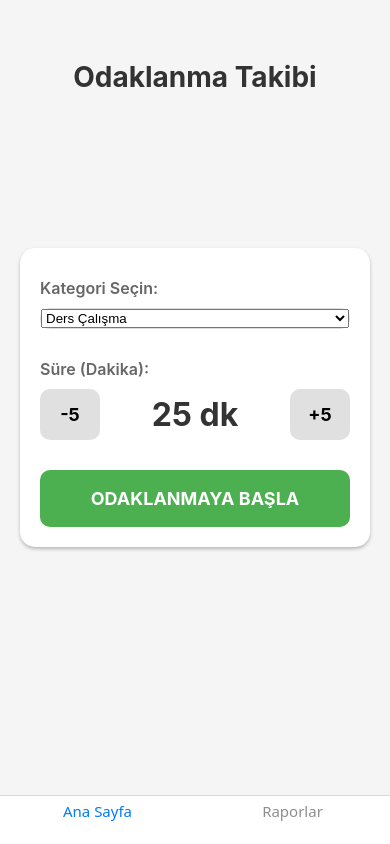
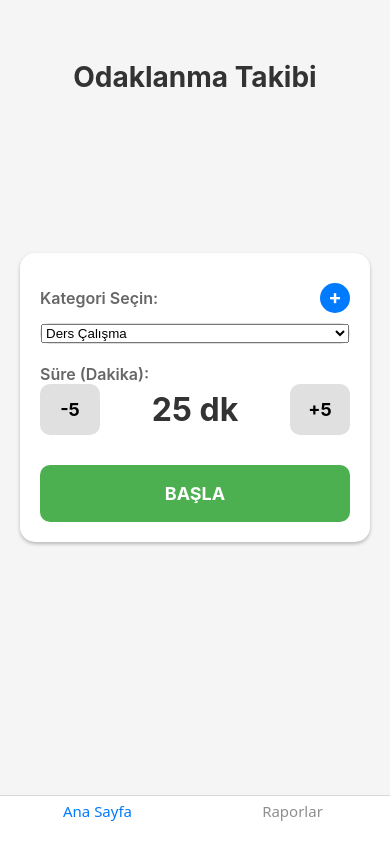
Before and after one commit to ozmen-erenozan/Pomodoro-mobil, a React Native app: screen / in a window 390 px wide. Built offline with nearby package versions, Linux system fonts and the light colour scheme.

Commit message:
Kategori alanına ekleme özelliği getirildi

```diff
--- a/src/components/FocusSettings.js
+++ b/src/components/FocusSettings.js
@@ -1,31 +1,74 @@
-import React from 'react';
-import { View, Text, StyleSheet, TouchableOpacity } from 'react-native';
+import React, { useState } from 'react';
+import { View, Text, StyleSheet, TouchableOpacity, TextInput } from 'react-native';
 import { Picker } from '@react-native-picker/picker';
 
 const FocusSettings = ({
+  categories,          // YENİ: Kategori listesi dışarıdan geliyor
   selectedCategory,
   setSelectedCategory,
+  onAddCategory,       // YENİ: Kategori ekleme fonksiyonu
   workTime,
   onTimeChange,
   onStart
 }) => {
+  // Yeni kategori ekleme modu açık mı?
+  const [isAdding, setIsAdding] = useState(false);
+  const [newCategoryName, setNewCategoryName] = useState('');
+
+  const handleAddPress = () => {
+    if (newCategoryName.trim().length > 0) {
+      onAddCategory(newCategoryName); // Listeye ekle
+      setSelectedCategory(newCategoryName); // Yeni ekleneni seçili yap
+      setNewCategoryName(''); // Kutuyu temizle
+      setIsAdding(false); // Ekleme modunu kapat
+    }
+  };
+
   return (
     <View style={styles.settingsContainer}>
-      {/* 1. KATEGORİ SEÇİMİ */}
-      <Text style={styles.label}>Kategori Seçin:</Text>
+
+      {/* --- 1. KATEGORİ BAŞLIĞI VE (+) BUTONU --- */}
+      <View style={styles.headerRow}>
+        <Text style={styles.label}>Kategori Seçin:</Text>
+
+        {/* Artı Butonu */}
+        <TouchableOpacity
+          style={styles.addBtn}
+          onPress={() => setIsAdding(!isAdding)}
+        >
+          <Text style={styles.addBtnText}>{isAdding ? "x" : "+"}</Text>
+        </TouchableOpacity>
+      </View>
+
+      {/* --- KATEGORİ EKLEME KUTUSU (Sadece (+) basılınca görünür) --- */}
+      {isAdding && (
+        <View style={styles.inputContainer}>
+          <TextInput
+            style={styles.input}
+            placeholder="Yeni kategori adı..."
+            value={newCategoryName}
+            onChangeText={setNewCategoryName}
+          />
+          <TouchableOpacity style={styles.saveBtn} onPress={handleAddPress}>
+            <Text style={styles.saveBtnText}>EKLE</Text>
+          </TouchableOpacity>
+        </View>
+      )}
+
+      {/* --- KATEGORİ LİSTESİ (PICKER) --- */}
       <View style={styles.pickerContainer}>
         <Picker
           selectedValue={selectedCategory}
           onValueChange={(itemValue) => setSelectedCategory(itemValue)}
         >
-          <Picker.Item label=" Ders Çalışma" value="Ders Çalışma" />
-          <Picker.Item label=" Kodlama" value="Kodlama" />
-          <Picker.Item label=" Kitap Okuma" value="Kitap Okuma" />
-          <Picker.Item label=" Proje" value="Proje" />
+          {/* Kategorileri döngü ile listeliyoruz */}
+          {categories.map((cat, index) => (
+            <Picker.Item key={index} label={cat} value={cat} />
+          ))}
         </Picker>
       </View>
 
-      {/* 2. SÜRE AYARLAMA */}
+      {/* --- 2. SÜRE AYARLAMA --- */}
       <Text style={styles.label}>Süre (Dakika):</Text>
       <View style={styles.timeControl}>
         <TouchableOpacity onPress={() => onTimeChange(-5)} style={styles.timeBtn}>
@@ -39,9 +82,9 @@ const FocusSettings = ({
         </TouchableOpacity>
       </View>
 
-      {/* 3. BAŞLAT BUTONU */}
+      {/* --- 3. BAŞLAT BUTONU --- */}
       <TouchableOpacity style={styles.startBtn} onPress={onStart}>
-        <Text style={styles.startBtnText}>ODAKLANMAYA BAŞLA</Text>
+        <Text style={styles.startBtnText}>BAŞLA</Text>
       </TouchableOpacity>
     </View>
   );
@@ -59,12 +102,55 @@ const styles = StyleSheet.create({
     shadowOpacity: 0.25,
     shadowRadius: 3.84,
   },
+  headerRow: {
+    flexDirection: 'row',
+    justifyContent: 'space-between',
+    alignItems: 'center',
+    marginBottom: 10,
+    marginTop: 10,
+  },
   label: {
     fontSize: 16,
     color: '#666',
-    marginBottom: 10,
-    marginTop: 10,
     fontWeight: '600',
+  },
+  addBtn: {
+    backgroundColor: '#007AFF',
+    width: 30,
+    height: 30,
+    borderRadius: 15,
+    justifyContent: 'center',
+    alignItems: 'center',
+  },
+  addBtnText: {
+    color: 'white',
+    fontSize: 20,
+    fontWeight: 'bold',
+    marginTop: -2
+  },
+  inputContainer: {
+    flexDirection: 'row',
+    marginBottom: 15,
+    gap: 10
+  },
+  input: {
+    flex: 1,
+    borderWidth: 1,
+    borderColor: '#ddd',
+    borderRadius: 8,
+    paddingHorizontal: 10,
+    height: 40,
+  },
+  saveBtn: {
+    backgroundColor: '#4CAF50',
+    justifyContent: 'center',
+    paddingHorizontal: 15,
+    borderRadius: 8,
+  },
+  saveBtnText: {
+    color: 'white',
+    fontWeight: 'bold',
+    fontSize: 12
   },
   pickerContainer: {
     borderWidth: 1,
--- a/src/screens/HomeScreen.js
+++ b/src/screens/HomeScreen.js
@@ -8,8 +8,13 @@ import { saveSession } from '../utils/storage';
 const HomeScreen = () => {
   const [isSessionActive, setIsSessionActive] = useState(false);
   const [timerRunning, setTimerRunning] = useState(false);
+  const [categories, setCategories] = useState([
+    ' Ders Çalışma',
+    ' Kitap Okuma',
 
-  const [selectedCategory, setSelectedCategory] = useState('Ders Çalışma');
+  ]);
+
+  const [selectedCategory, setSelectedCategory] = useState(categories[0]);
   const [workTime, setWorkTime] = useState(25);
   const [timeLeft, setTimeLeft] = useState(25 * 60);
   const [distractionCount, setDistractionCount] = useState(0);
@@ -62,6 +67,13 @@ const HomeScreen = () => {
     });
     return () => subscription.remove();
   }, [timerRunning]);
+  // YENİ: Kategori Ekleme Fonksiyonu
+  const handleAddCategory = (newCategory) => {
+    // Eğer listede zaten yoksa ekle
+    if (!categories.includes(newCategory)) {
+      setCategories([...categories, newCategory]);
+    }
+  };
 
   const handleTimeChange = (amount) => {
     const newTime = workTime + amount;
@@ -132,8 +144,10 @@ const HomeScreen = () => {
       <Text style={styles.headerTitle}>Odaklanma Takibi</Text>
       {!isSessionActive ? (
         <FocusSettings
+          categories={categories}              // <--- YENİ
           selectedCategory={selectedCategory}
           setSelectedCategory={setSelectedCategory}
+          onAddCategory={handleAddCategory}    // <--- YENİ
           workTime={workTime}
           onTimeChange={handleTimeChange}
           onStart={handleStart}
--- a/src/utils/storage.js
+++ b/src/utils/storage.js
@@ -1,6 +1,6 @@
 import AsyncStorage from '@react-native-async-storage/async-storage';
 
-// Kayıt anahtarımız (Veritabanı tablosu gibi düşün)
+// Kayıt anahtarımız (Veritabanı tablosu gibi)
 const STORAGE_KEY = '@focus_sessions';
 
 /**
@@ -37,7 +37,7 @@ export const getSessions = async () => {
 };
 
 /**
- * (Opsiyonel) Tüm verileri siler - Test için
+ *  Tüm verileri siler - Test için
  */
 export const clearSessions = async () => {
   try {
```
Also changed, not shown: 1 other file (tests, documents, lock files or other folders).
